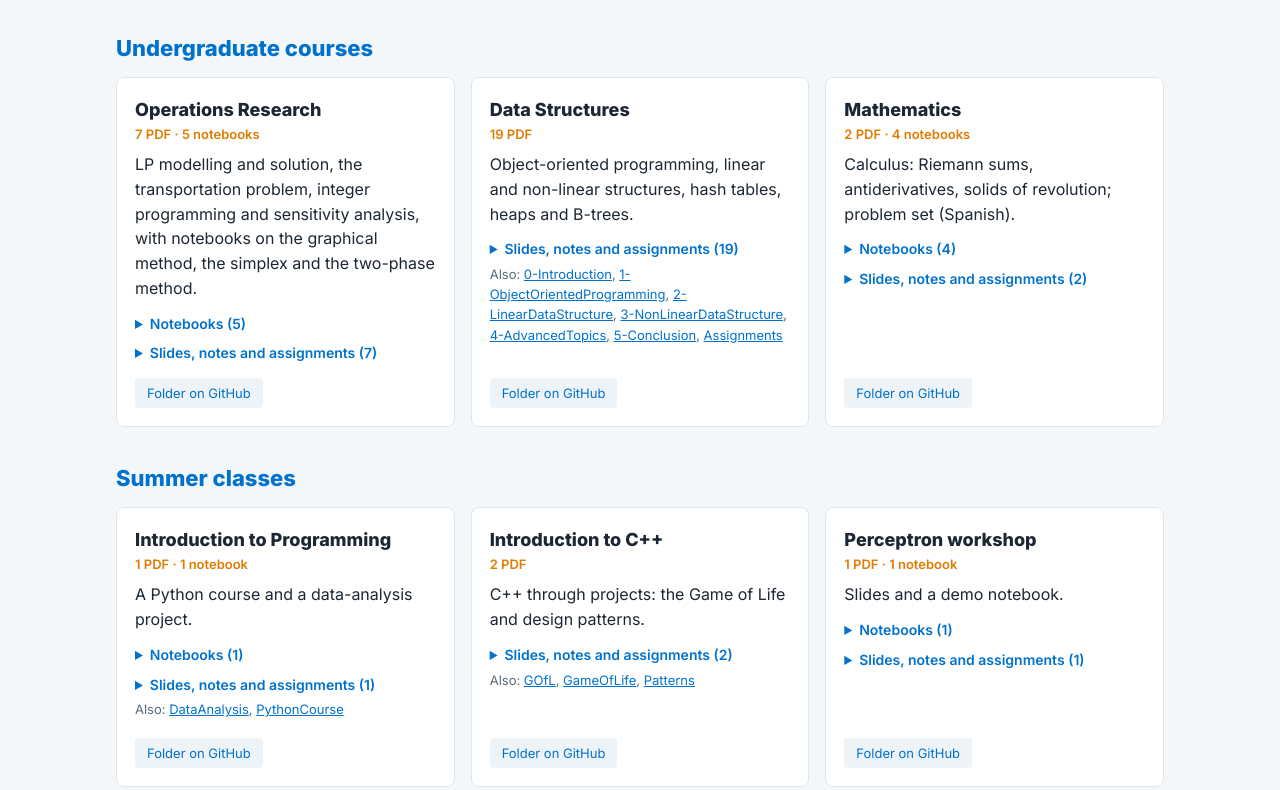
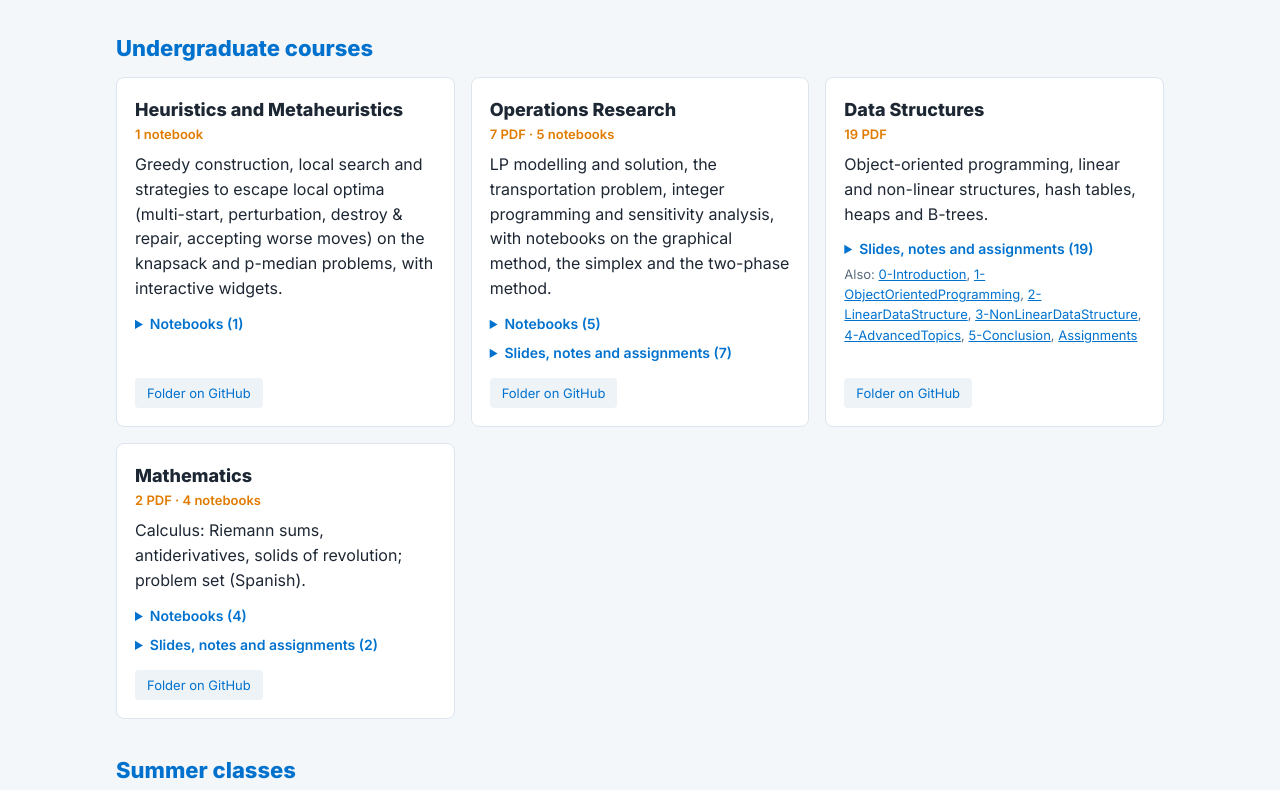
Before and after one commit to VincentALBoyer/Course-Materials, a plain HTML site: page index.html in a window 1280 px wide. Shown: the part 1282-2072 px from the top of the page. Drawn offline with Linux system fonts and the light colour scheme.

Commit message:
Add Metaheuristics Session 5 notebook: escaping local optima (knapsack, p-median)
- Interactive lab: startup auction, knapsack landscape, four escape strategies
  (multi-start, perturbation/ILS, destroy & repair, accept worse) on knapsack and p-median
- Helper and widget cells collapsed by default (Colab forms); moves and escape loop shown
- Site index: new Heuristics and Metaheuristics card with the Open in Colab link

```diff
--- a/index.html
+++ b/index.html
@@ -119,6 +119,13 @@
   <section class="level" id="undergraduate">
     <h2>Undergraduate courses</h2>
     <div class="grid">
+      <article class="card" data-search="metaheuristics heuristics and metaheuristics in process optimization (in2041): greedy construction, local search and escaping local optima on the knapsack and p-median problems, with interactive notebooks. multi-start, iterated local search, destroy and repair, accept worse. undergraduate level">
+        <h3>Heuristics and Metaheuristics</h3>
+        <p class="count">1 notebook</p>
+        <p>Greedy construction, local search and strategies to escape local optima (multi-start, perturbation, destroy &amp; repair, accepting worse moves) on the knapsack and p-median problems, with interactive widgets.</p>
+        <details><summary>Notebooks (1)</summary><ul class="files"><li><span>05 Escaping Local Optima</span><a href="https://colab.research.google.com/github/VincentALBoyer/Course-Materials/blob/main/Undergraduate%20Level/Metaheuristics/JupyterNotebooks/05_Escaping_Local_Optima.ipynb">Open in Colab</a><a href="https://github.com/VincentALBoyer/Course-Materials/blob/main/Undergraduate%20Level/Metaheuristics/JupyterNotebooks/05_Escaping_Local_Optima.ipynb">View</a></li></ul></details>
+        <div class="links"><a class="btn" href="https://github.com/VincentALBoyer/Course-Materials/tree/main/Undergraduate%20Level/Metaheuristics">Folder on GitHub</a></div>
+      </article>
       <article class="card" data-search="operations research lp modelling and solution, the transportation problem, integer programming and sensitivity analysis, with notebooks on the graphical method, the simplex and the two-phase method. undergraduate level">
         <h3>Operations Research</h3>
         <p class="count">7 PDF · 5 notebooks</p>
```
Also changed, not shown: 1 other file.
